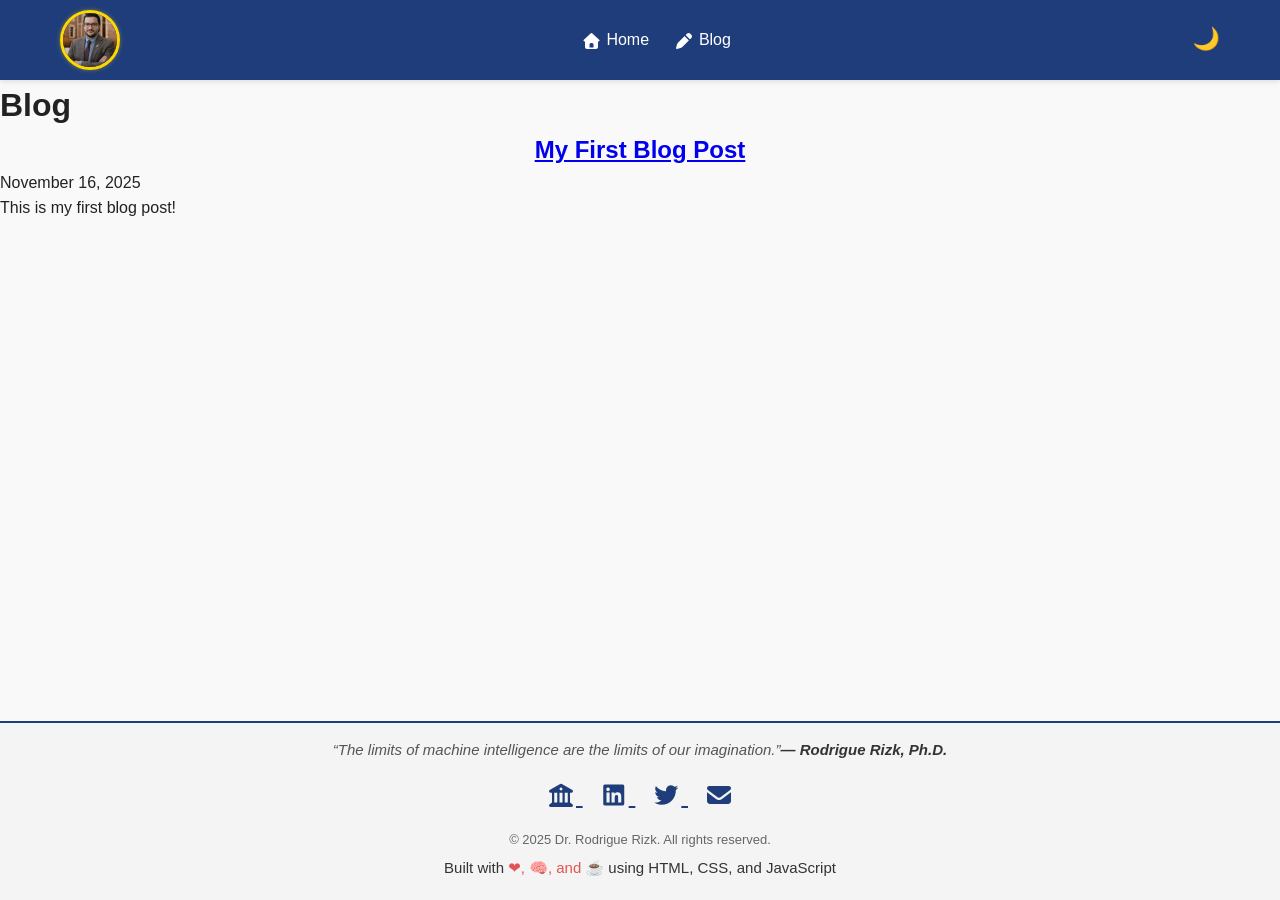
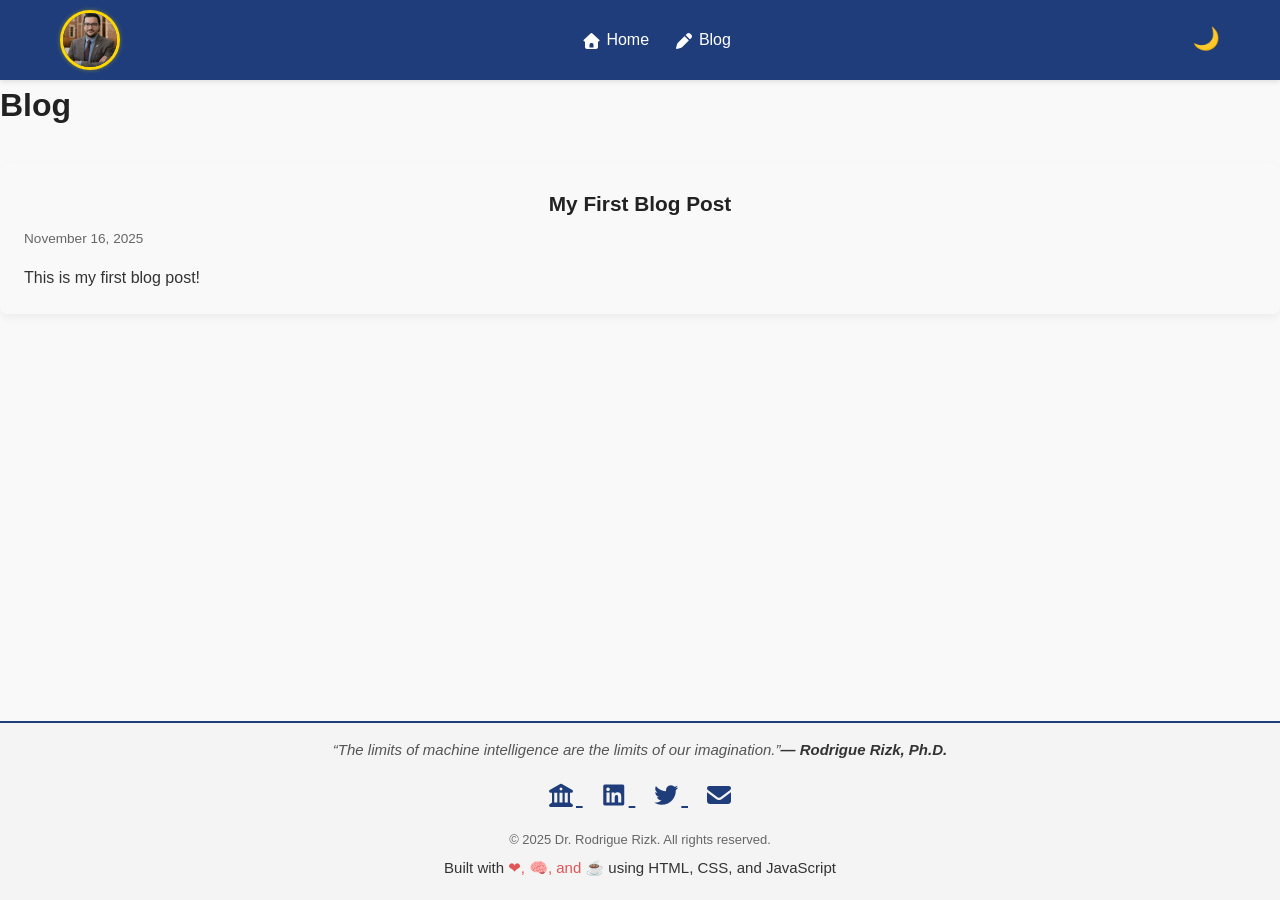
Before and after one commit to rodriguerizk/rodriguerizk.github.io, a Jekyll site: the page built from blog.html, in a window 1280 px wide. Built offline with Jekyll 4.4.1, drawn with Linux system fonts in a browser that asks for light colours; nearby versions of some CDN libraries.

Commit message:
Update style.css

```diff
--- a/css/style.css
+++ b/css/style.css
@@ -867,3 +867,56 @@ nav a i {
   margin-right: 0.3rem; /* space between icon and text */
   vertical-align: middle; /* align with text */
 }
+
+
+/* Blog grid in default.html */
+
+/* Blog Grid */
+.blog-grid {
+  display: grid;
+  grid-template-columns: repeat(auto-fit, minmax(280px, 1fr));
+  gap: 2rem;
+  margin-top: 2rem;
+}
+
+/* Individual Blog Card */
+.blog-card {
+  background-color: #f9f9f9; /* light card background */
+  padding: 1.5rem;
+  border-radius: 8px;
+  box-shadow: 0 4px 10px rgba(0,0,0,0.05);
+  transition: transform 0.2s, box-shadow 0.2s;
+}
+
+.blog-card:hover {
+  transform: translateY(-4px);
+  box-shadow: 0 6px 15px rgba(0,0,0,0.1);
+}
+
+/* Card content */
+.blog-card h2 {
+  margin-top: 0;
+  margin-bottom: 0.5rem;
+  font-size: 1.3rem;
+}
+
+.blog-card .post-date {
+  font-size: 0.85rem;
+  color: #666;
+  margin-bottom: 1rem;
+}
+
+.blog-card .post-excerpt {
+  color: #333;
+  line-height: 1.5;
+}
+
+/* Links inside cards */
+.blog-card a {
+  text-decoration: none;
+  color: inherit;
+}
+
+.blog-card a:hover h2 {
+  color: #007acc;
+}
```
